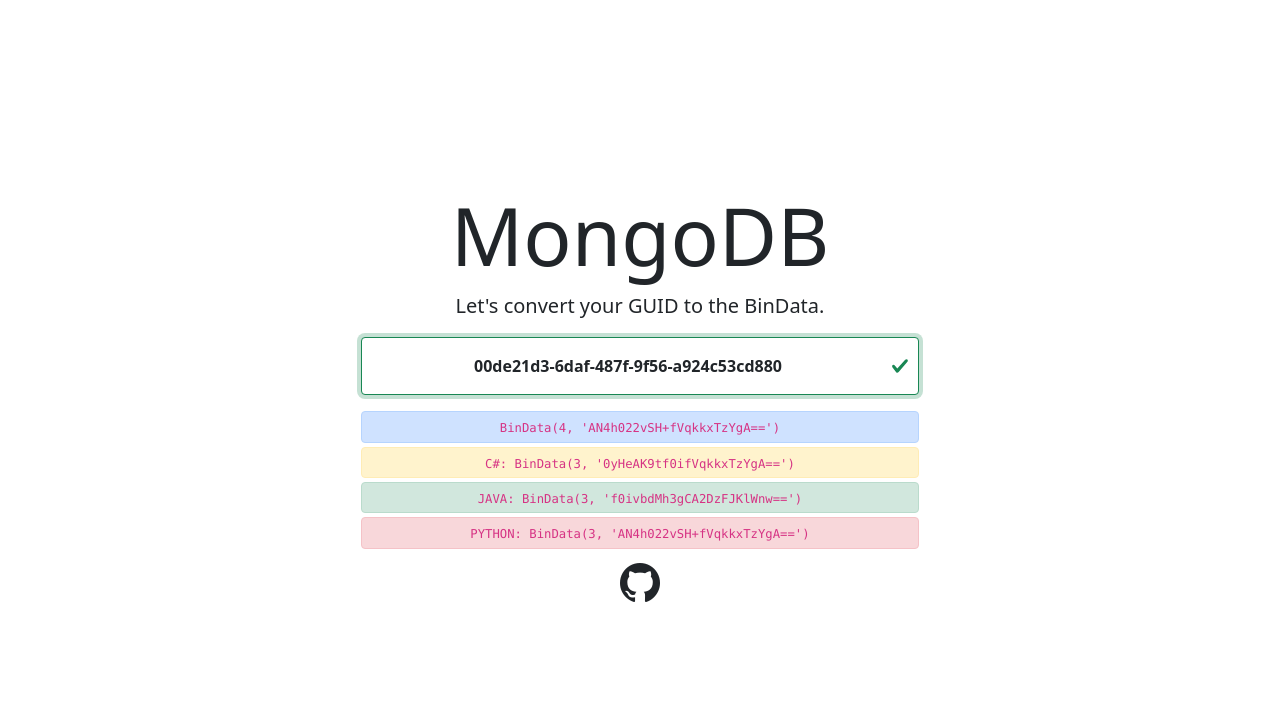
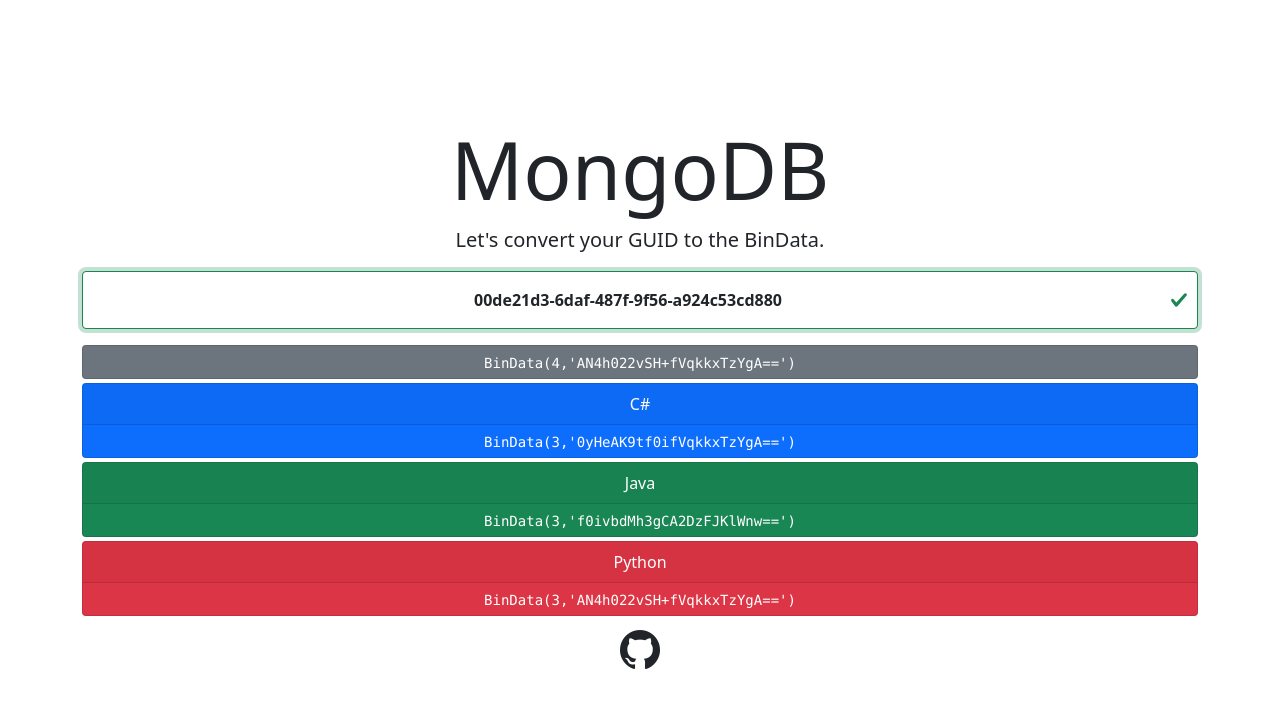
Before and after one commit to zeroamps/mongodb, an Angular app in the folder source/: page / in a window 1280 px wide. Shown: the top 708 px of the page. Built offline with nearby package versions, Linux system fonts and the light colour scheme.

Commit message:
Change the layout

```diff
--- a/source/src/app/app.component.html
+++ b/source/src/app/app.component.html
@@ -2,21 +2,38 @@
   <main class="container mt-auto mb-auto">
     <h1 class="display-1">MongoDB</h1>
     <p class="lead">Let's convert your GUID to the BinData.</p>
-    <div class="mx-auto col-md-6 my-3">
+    <div class="my-3">
       <input class="form-control text-center fw-bolder py-3" type="text" [formControl]="guid" autofocus />
     </div>
-    <div class="mx-auto col-md-6">
-      <div class="alert alert-primary small my-1 py-1">
-        <code>{{ uuid(guid.value) }}</code>
+    <div class="card text-white bg-secondary mb-1">
+      <div class="card-body py-1">
+        <div class="card-text">
+          <code class="text-white">{{ uuid(guid.value) }}</code>
+        </div>
       </div>
-      <div class="alert alert-warning small my-1 py-1">
-        <code>C#: {{ csuuid(guid.value) }}</code>
+    </div>
+    <div class="card text-white bg-primary mb-1">
+      <div class="card-header">C#</div>
+      <div class="card-body py-1">
+        <div class="card-text">
+          <code class="text-white">{{ csuuid(guid.value) }}</code>
+        </div>
       </div>
-      <div class="alert alert-success small my-1 py-1">
-        <code>JAVA: {{ juuid(guid.value) }}</code>
+    </div>
+    <div class="card text-white bg-success mb-1">
+      <div class="card-header">Java</div>
+      <div class="card-body py-1">
+        <div class="card-text">
+          <code class="text-white">{{ juuid(guid.value) }}</code>
+        </div>
       </div>
-      <div class="alert alert-danger small my-1 py-1">
-        <code>PYTHON: {{ pyuuid(guid.value) }}</code>
+    </div>
+    <div class="card text-white bg-danger mb-1">
+      <div class="card-header">Python</div>
+      <div class="card-body py-1">
+        <div class="card-text">
+          <code class="text-white">{{ pyuuid(guid.value) }}</code>
+        </div>
       </div>
     </div>
     <div>
```
Also changed, not shown: source/src/app/app.component.ts (+4 -4 lines), 3 other files (tests, documents, lock files or other folders).
